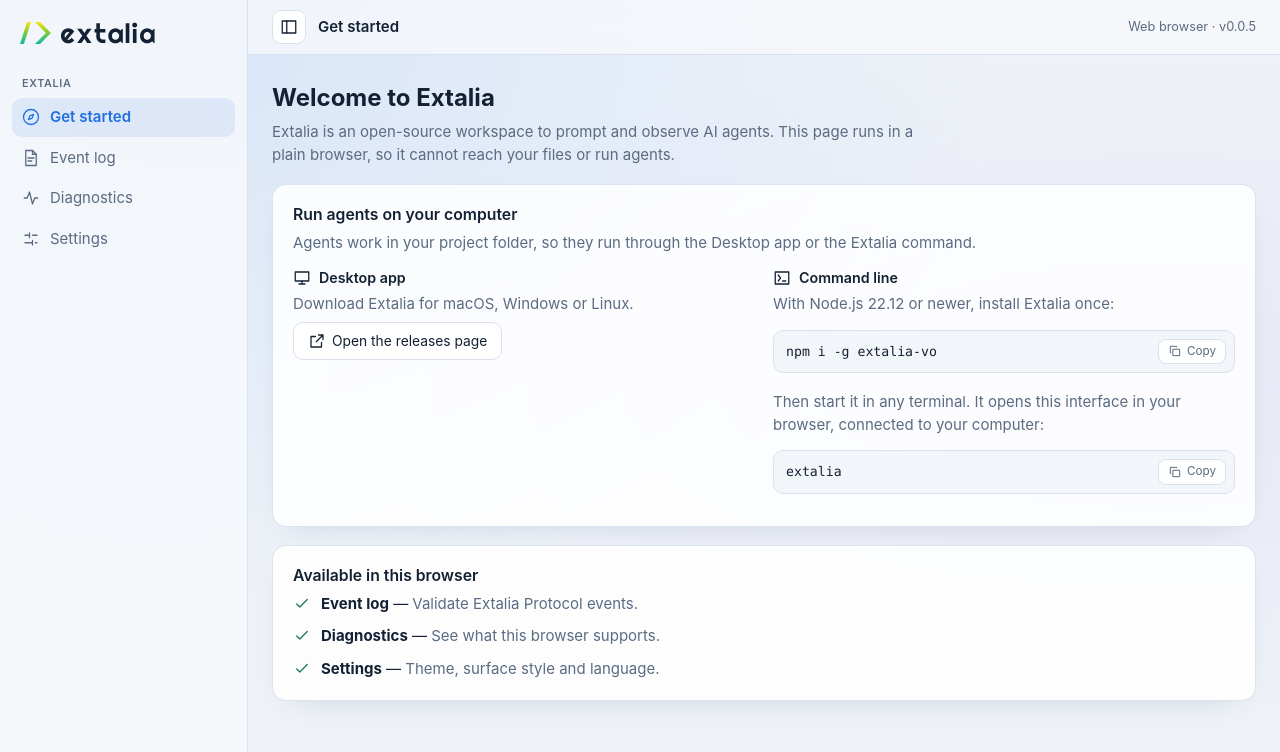
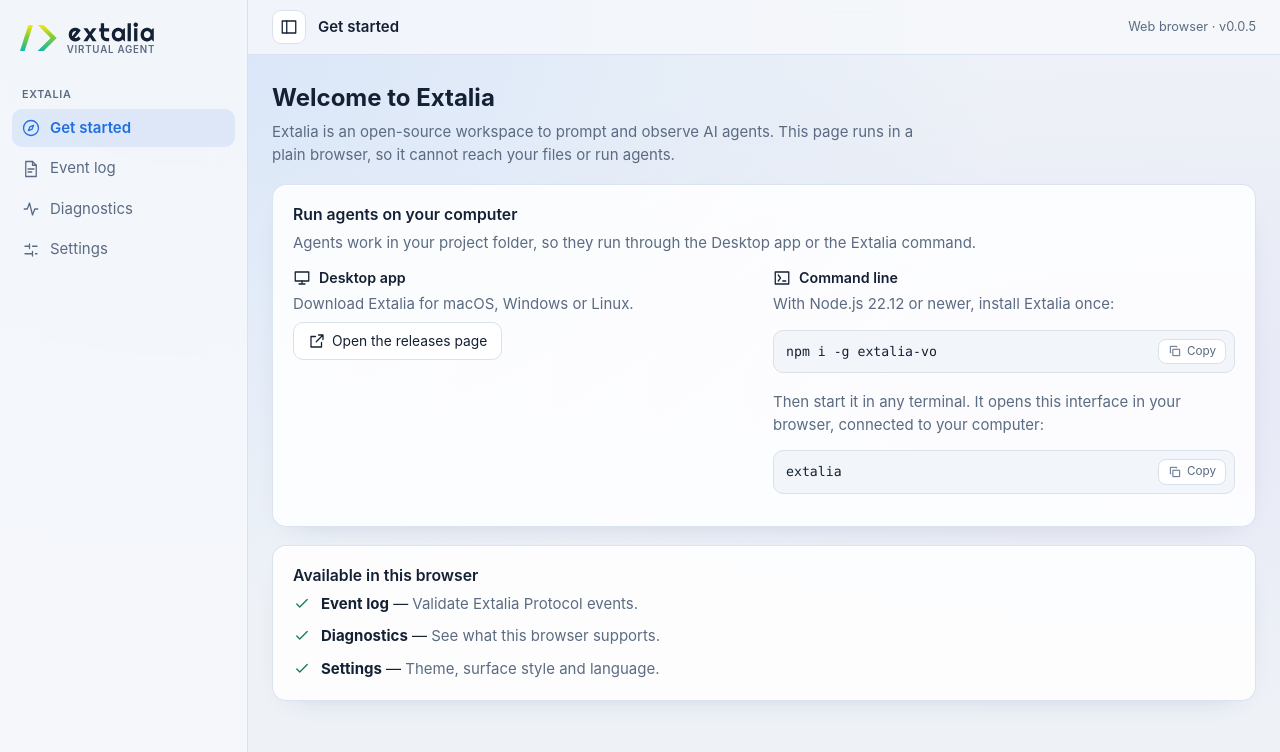
Before and after one commit to Extalia-VO/extalia-virtual-agent, a React (Vite) app in the folder apps/web/: page / in a window 1280 px wide. Shown: the top 752 px of the page. Built offline with nearby package versions, Linux system fonts and the light colour scheme.

Commit message:
feat(branding): add 'Virtual Agent' caption beneath Extalia logo
- Update Brand component with structured .brand-text and .brand-caption
- Style caption with uppercase tracking and subtle muted tone
- Maintain compact mode icon-only layout compatibility
- All 305 tests passing

```diff
--- a/apps/web/src/styles.css
+++ b/apps/web/src/styles.css
@@ -141,8 +141,10 @@ code { font-family: ui-monospace, 'SF Mono', Menlo, Consolas, monospace; font-si
 .sidebar-compact .sidebar-head { display: flex; justify-content: center; padding-inline: 0; }
 
 .brand { display: flex; align-items: center; gap: 10px; color: var(--text); }
-.brand-symbol { height: 22px; width: auto; fill: var(--accent); flex: none; }
-.brand-wordmark { height: 22px; width: auto; fill: currentColor; }
+.brand-symbol { height: 26px; width: auto; fill: var(--accent); flex: none; }
+.brand-text { display: flex; flex-direction: column; line-height: 1; }
+.brand-wordmark { height: 20px; width: auto; fill: currentColor; }
+.brand-caption { font-size: 0.65rem; font-weight: 600; letter-spacing: 0.08em; text-transform: uppercase; color: var(--muted); margin-top: 3px; }
 
 .main { min-width: 0; display: flex; flex-direction: column; }
 .topbar {
--- a/apps/web/src/ui/Brand.tsx
+++ b/apps/web/src/ui/Brand.tsx
@@ -15,9 +15,12 @@ export function Brand({ compact = false }: { compact?: boolean }) {
         <path d={SYMBOL_PATH} fill={`url(#${gradientId})`} />
       </svg>
       {!compact && (
-        <svg className="brand-wordmark" viewBox={`0 -0.03 ${WORDMARK_WIDTH} 1.06`} aria-hidden="true" focusable="false">
-          <path d={WORDMARK_PATH} fillRule="evenodd" />
-        </svg>
+        <div className="brand-text">
+          <svg className="brand-wordmark" viewBox={`0 -0.03 ${WORDMARK_WIDTH} 1.06`} aria-hidden="true" focusable="false">
+            <path d={WORDMARK_PATH} fillRule="evenodd" />
+          </svg>
+          <span className="brand-caption">Virtual Agent</span>
+        </div>
       )}
     </div>
   );
```
